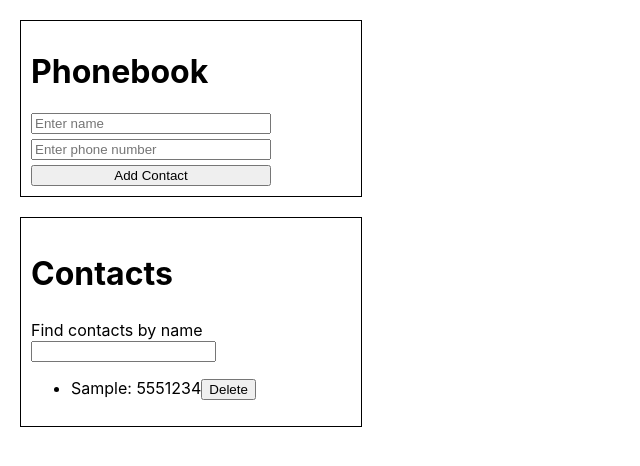
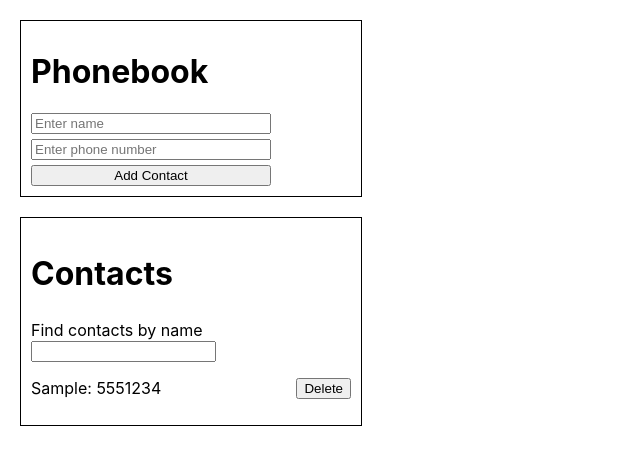
Before and after one commit to Yevhen-L/goit-react-hw-03-phonebook, a React (Create React App) app: page / in a window 1280 px wide. Both pictures are taken after typing "Sample", "5551234" into the empty fields and a click on the button "Add Contact". Shown: the top 466 px of the page, without its empty margins (0-640 px from the left). Built offline with nearby package versions, Linux system fonts and the light colour scheme.

Commit message:
add possibility of adding to localeStorage

```diff
--- a/package.json
+++ b/package.json
@@ -2,7 +2,7 @@
   "name": "react-homework-template",
   "version": "0.1.0",
   "private": true,
-  "homepage": "https://yevhen-l.github.io/goit-react-hw-02-phonebook/",
+  "homepage": "https://yevhen-l.github.io/goit-react-hw-03-phonebook/",
   "dependencies": {
     "@testing-library/jest-dom": "^5.16.3",
     "@testing-library/react": "^12.1.4",
--- a/src/components/ContactList/ContactList.jsx
+++ b/src/components/ContactList/ContactList.jsx
@@ -1,9 +1,10 @@
 import React from 'react';
+import css from './contactList.module.css';
 
 export const ContactList = ({ contacts, onDeleteContact }) => (
-  <ul>
+  <ul className={css.contactList}>
     {contacts.map(contact => (
-      <li key={contact.id}>
+      <li className={css.contactslistItem} key={contact.id}>
         {contact.name}: {contact.number}
         <button type="button" onClick={() => onDeleteContact(contact.id)}>
           Delete
--- /dev/null
+++ b/src/components/ContactList/contactList.module.css
@@ -0,0 +1,12 @@
+.contactslistItem {
+  list-style: none;
+  display: flex;
+  gap: 20px;
+  justify-content: space-between;
+}
+.contactList {
+  display: flex;
+  flex-direction: column;
+  row-gap: 10px;
+  padding: 0;
+}
--- a/src/components/Contacts/Contacts.jsx
+++ b/src/components/Contacts/Contacts.jsx
@@ -10,6 +10,21 @@ export class Contacts extends Component {
     contacts: [],
     filter: '',
   };
+
+  // зчитуємо контакти з локального сховища
+  componentDidMount() {
+    const storedContacts = localStorage.getItem('contacts');
+    if (storedContacts) {
+      this.setState({ contacts: JSON.parse(storedContacts) });
+    }
+  }
+
+  // збереження/оновлення контактів у локальному сховищі
+  componentDidUpdate(prevProps, prevState) {
+    if (prevState.contacts !== this.state.contacts) {
+      localStorage.setItem('contacts', JSON.stringify(this.state.contacts));
+    }
+  }
 
   addContact = (name, number) => {
     const contact = {
```
